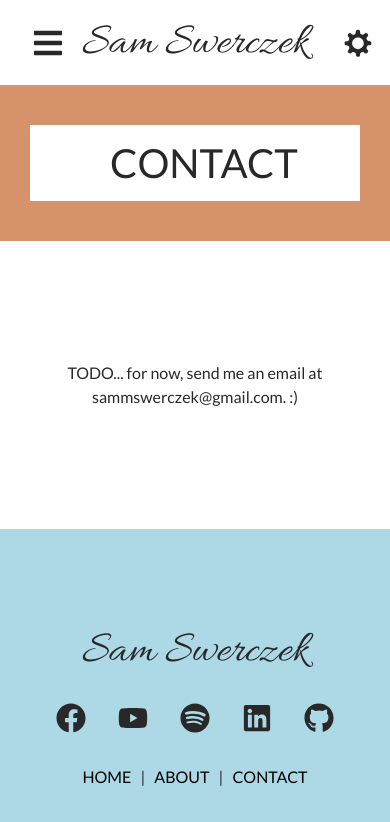
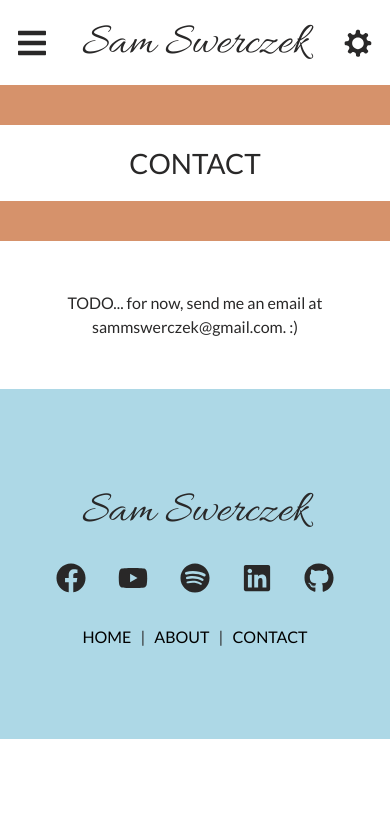
Before and after one commit to swertech/sam-swerczek, a React (Create React App) app: page /contact in a window 390 px wide. Shown: the top 822 px of the page. Built offline with nearby package versions, Linux system fonts and the light colour scheme.

Commit message:
responsive design and dark mode

```diff
--- a/package.json
+++ b/package.json
@@ -12,6 +12,7 @@
     "react-icons": "^5.0.1",
     "react-router-dom": "^6.22.3",
     "react-scripts": "^5.0.1",
+    "react-toggle-dark-mode": "^1.1.1",
     "typescript": "^5.0.0",
     "web-vitals": "^1.1.2"
   },
--- a/src/App.css
+++ b/src/App.css
@@ -6,6 +6,12 @@
   padding: 0;
   font-family: "Lato", sans-serif;
   color: #292828;
+}
+
+@media (width < 600px)  {
+  h1 {
+    font-size: 1.75rem;
+  }
 }
 
 .cover {
@@ -25,6 +31,12 @@
     padding: 40px 30px;
 }
 
+@media (width < 600px)  {
+  .cover {
+    padding: 40px 0px;
+  }
+}
+
 .cover h1 {
   line-height: 1rem;
   margin: auto;
@@ -35,6 +47,12 @@
 
 .content-body {
     padding: 120px 30px;
+}
+
+@media (width < 600px)  {
+  .content-body {
+    padding: 50px 20px;
+  }
 }
 
 .inner-content {
@@ -56,12 +74,14 @@
   letter-spacing: 2px;
 }
 
-.audio {
-  background-color: #1f373b;
+@media (width < 600px)  {
+  .content-body > .inner-content > h1 {
+    margin-bottom: 30px;
+  }
 }
 
-.audio h1 {
-  color: white;
+.audio {
+  background-color: #8bafb5;
 }
 
 .bookings {
@@ -80,10 +100,27 @@
   text-decoration: none;
 }
 
+.dark-mode .button-container > a {
+  border: 4px solid white;
+  color: white !important;
+  background-color: inherit;
+}
+
+@media (width < 600px)  {
+  .button-container > a {
+    display: block;
+  }
+}
+
 .button-container > a:hover {
   color: white !important;
   background-color: black;
   transition: background-color 0.30s ease-in;
+}
+
+.dark-mode .button-container > a:hover {
+  color: #00343d !important;
+  background-color: white;
 }
 
 .video {
@@ -151,7 +188,6 @@
   padding: 6px;
 }
 
-/* Navbar CSS */
 .navbar {
   background-color: #ffffff;
   height: 85px;
@@ -183,8 +219,15 @@
     font-weight: 500;
 }
 
+.menu-toggle {
+  font-size: 2rem;
+  background: none;
+  color: #000;
+  display: flex;
+}
+
 .menu-bars {
-  margin-left: 1rem;
+  margin: 0 1rem;
   font-size: 2rem;
   background: none;
   color: #000;
@@ -193,7 +236,7 @@
 
 .nav-menu {
   background-color: #ffffff;
-  width: 250px;
+  width: 175px;
   height: 100vh;
   display: flex;
   justify-content: center;
@@ -266,3 +309,16 @@
   justify-content: flex-start;
   align-items: center;
 }
+
+.navbar-toggle.right {
+  justify-content: flex-end;
+}
+
+.app-layout.dark-mode * {
+  color: white;
+  background-color: #00343d;
+}
+
+.app-layout.dark-mode .navbar, .app-layout.dark-mode .cover, .app-layout.dark-mode .content-body:not(.footer) {
+  border-bottom: solid white 2px;
+}
--- a/src/App.jsx
+++ b/src/App.jsx
@@ -1,4 +1,4 @@
-import React from "react";
+import React, { useState, useEffect } from "react";
 import {
   createBrowserRouter,
   RouterProvider,
@@ -11,13 +11,22 @@ import Navbar from "./components/Navbar";
 import "./App.css";
 import Footer from "./components/Footer";
 
-const AppLayout = () => (
-  <>
-    <Navbar />
+const AppLayout = function() {
+  const [isDarkMode, setDarkMode] = useState(false);
+
+  useEffect(() => {
+    const localStorageDarkMode = JSON.parse(localStorage.getItem('dark-mode'));
+    if (localStorageDarkMode) {
+      setDarkMode(true);
+    }
+  });
+
+  return (<div className={isDarkMode ? "app-layout dark-mode" : "app-layout"}>
+    <Navbar isDarkMode={isDarkMode} setDarkMode={setDarkMode} />
     <Outlet />
     <Footer />
-  </>
-);
+  </div>)
+};
 
 const router = createBrowserRouter([
   {
--- a/src/components/Navbar.jsx
+++ b/src/components/Navbar.jsx
@@ -6,8 +6,9 @@ import { RightSidebarData } from "../models/RightSideBar";
 import { IconContext } from "react-icons";
 import { DiAptana } from "react-icons/di";
 import { LeftSidebarData } from "../models/LeftSidebar";
+import { DarkModeSwitch } from 'react-toggle-dark-mode';
 
-function Navbar() {
+function Navbar({ isDarkMode, setDarkMode }) {
   const [leftSidebar, setLeftSidebar] = useState(false);
   const [rightSidebar, setRightSidebar] = useState(false);
 
@@ -22,15 +23,20 @@ function Navbar() {
   const toggleLeftSidebar = () => setLeftSidebar(!leftSidebar);
   const toggleRightSidebar = () => setRightSidebar(!rightSidebar);
 
+  const toggleDarkMode = (checked) => {
+    localStorage.setItem('dark-mode', checked);
+    setDarkMode(checked);
+  };
+
   return (
     <>
       <IconContext.Provider value={{ color: "undefined" }}>
         <div className={scroll ? "navbar sticky" : "navbar"}>
-          <Link to="#" className="menu-bars">
+          <Link to="#" className="menu-toggle">
             <FaIcons.FaBars onClick={toggleLeftSidebar} />
           </Link>
           <div className="navbar-title"><span>Sam Swerczek</span></div>
-          <Link to="#" className="menu-bars">
+          <Link to="#" className="menu-toggle">
             <DiAptana onClick={toggleRightSidebar} />
           </Link>
         </div>
@@ -57,10 +63,19 @@ function Navbar() {
 
         <nav className={rightSidebar ? "nav-menu right active" : "nav-menu right"}>
           <ul className="nav-menu-items" onClick={toggleRightSidebar}>
-            <li className="navbar-toggle">
+            <li className="navbar-toggle right">
               <Link to="#" className="menu-bars">
                 <AiIcons.AiOutlineClose />
               </Link>
+            </li>
+            <li className="nav-text dark-toggle">
+              <DarkModeSwitch
+                checked={isDarkMode}
+                onChange={toggleDarkMode}
+                size={30}
+                title="Dark Mode"
+                style={{ marginRight: '5px' }}
+              />{isDarkMode ? 'Dark Mode' : 'Light Mode'}
             </li>
             {RightSidebarData.map((item, index) => {
               return (
--- a/src/models/RightSideBar.jsx
+++ b/src/models/RightSideBar.jsx
@@ -1,10 +1,11 @@
 import React from "react";
 
 import { FaGithub } from "react-icons/fa";
+import { BiLinkExternal } from "react-icons/bi";
 
 export const RightSidebarData = [
   {
-    title: "Github",
+    title: <>Github <BiLinkExternal /></>,
     path: "https://github.com/swertech/sam-swerczek",
     icon: <FaGithub />,
   }
```
Also changed, not shown: 1 other file (tests, documents, lock files or other folders).
